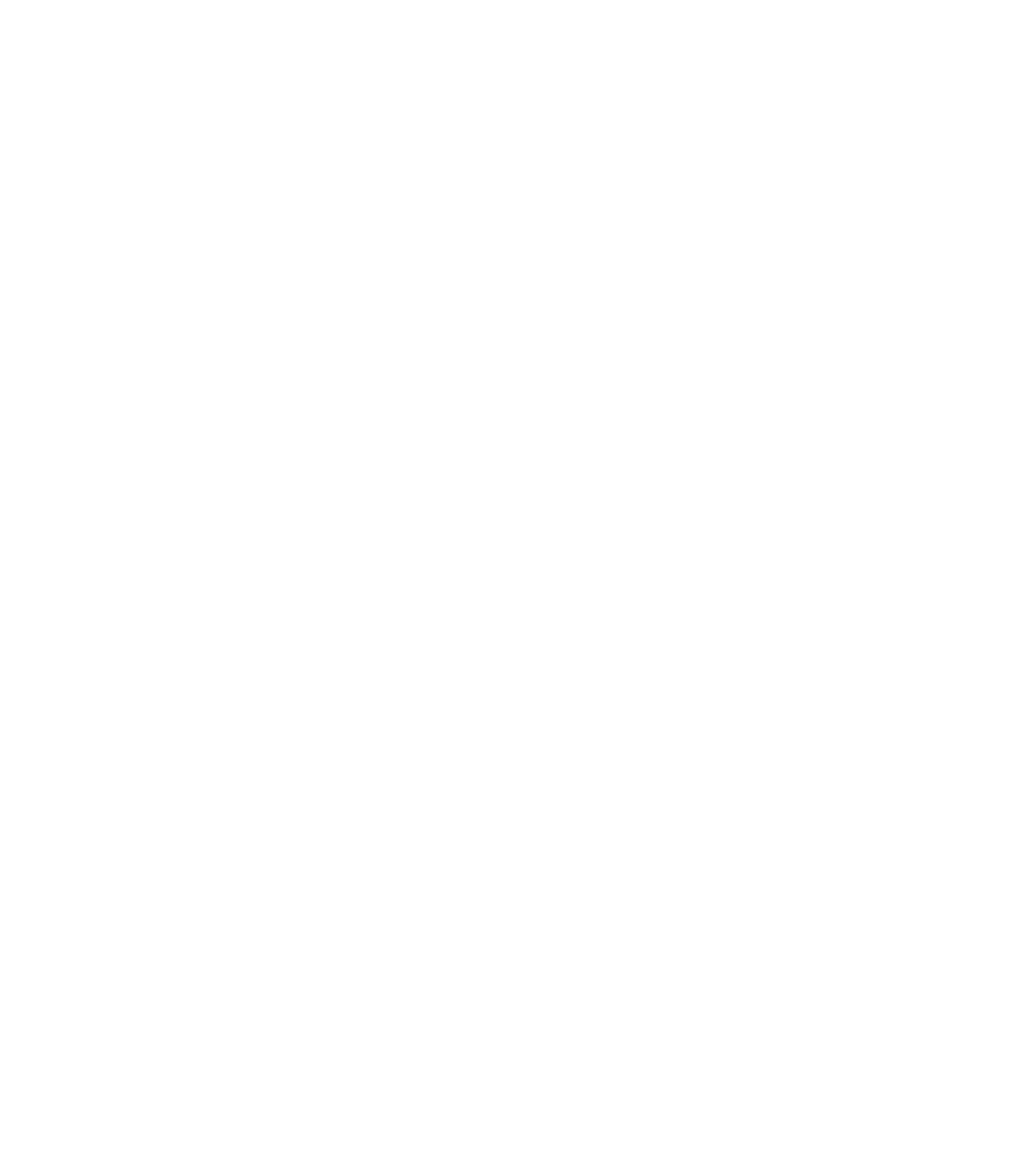
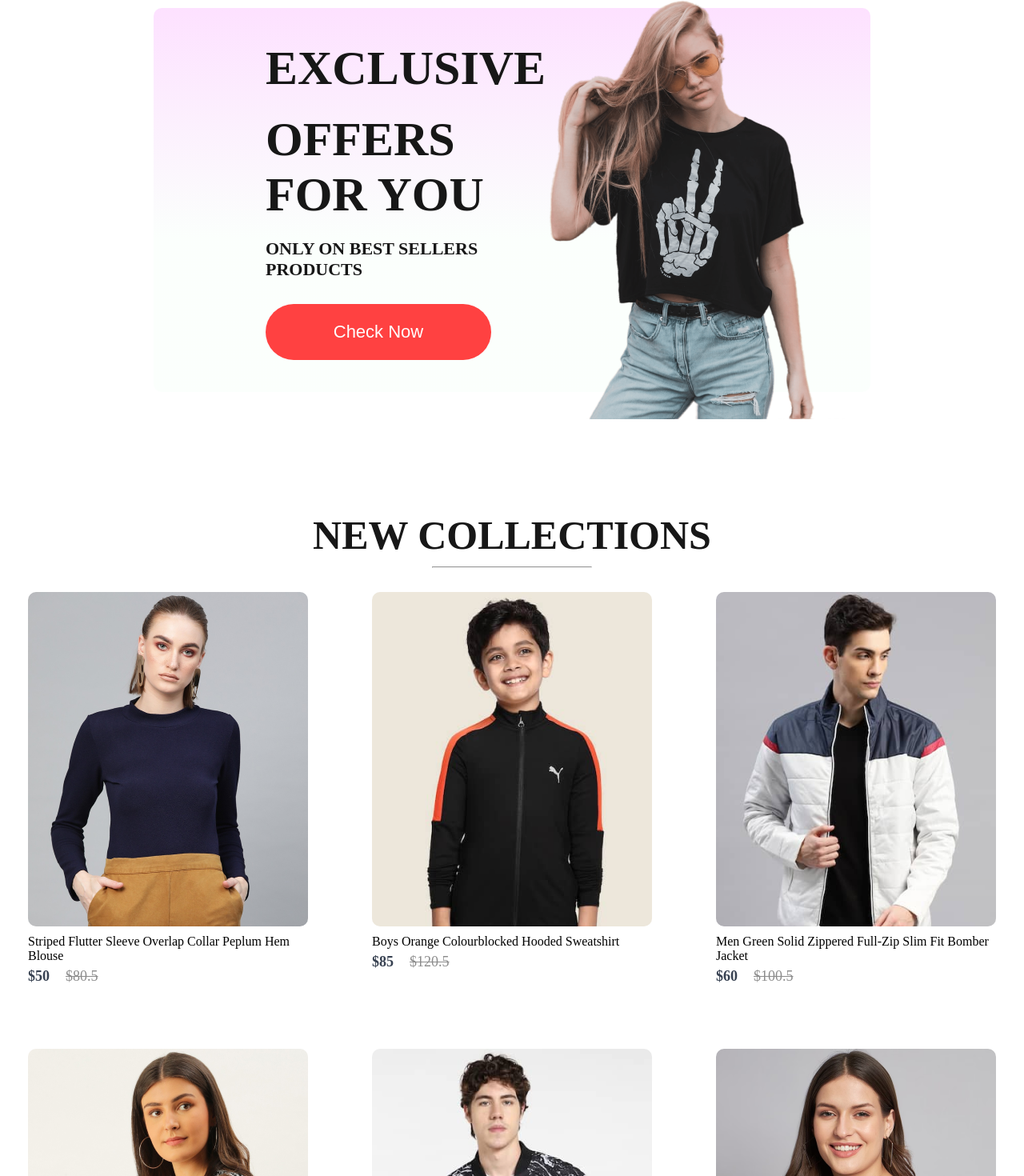
Before and after one commit to sameersattar123/Ecommerce_Store, a React (Vite) app in the folder frontend/: page / in a window 1280 px wide. Shown: the part 1607-3077 px from the top of the page at 80% size. Before the commit the page ends 1617 px from the top, so only its background shows below. Built offline with nearby package versions, Linux system fonts and the light colour scheme.

Commit message:
complete section

```diff
--- /dev/null
+++ b/frontend/src/components/Offers/Offers.css
@@ -0,0 +1,49 @@
+.Offers {
+  margin: auto;
+  display: flex;
+  height: 60vh;
+  width: 70%;
+  border-radius: 10px;
+  padding: 0px 140px;
+  margin-bottom: 150px;
+  background: linear-gradient(180deg, #fde1ff, #e1ffea22 60%);
+}
+
+.Offers_left {
+  flex: 1;
+  display: flex;
+  flex-direction: column;
+  justify-content: center;
+}
+
+.Offers_left h1 {
+  color: #171717;
+  font-size: 60px;
+  padding-bottom: 20px;
+  font-weight: 600;
+  text-transform: uppercase;
+}
+.Offers_left p {
+  color: #171717;
+  font-size: 22px;
+  font-weight: 600;
+}
+
+.Offers_left button {
+  width: 282px;
+  height: 70px;
+  border-radius: 35px;
+  margin-top: 30px;
+  cursor: pointer;
+  font-size: 22px;
+  font-weight: 500;
+  border: none;
+  background-color: #ff4141;
+  color: #fff;
+}
+.Offers_right {
+  flex: 1;
+  display: flex;
+  align-items: center;
+  justify-content: flex-end;
+}
--- /dev/null
+++ b/frontend/src/components/Offers/Offers.jsx
@@ -0,0 +1,21 @@
+import React from "react";
+import exclusive_image from "../../assets/exclusive_image.png";
+import "./Offers.css";
+
+const Offers = () => {
+  return (
+    <div className="Offers">
+      <div className="Offers_left">
+        <h1>Exclusive</h1>
+        <h1>Offers For You</h1>
+        <p>ONLY ON BEST SELLERS PRODUCTS</p>
+        <button>Check Now</button>
+      </div>
+      <div className="Offers_right">
+        <img src={exclusive_image} alt="" />
+      </div>
+    </div>
+  );
+};
+
+export default Offers;
--- /dev/null
+++ b/frontend/src/components/newCollections/newCollections.css
@@ -0,0 +1,28 @@
+.newCollections {
+  display: flex;
+  flex-direction: column;
+  align-items: center;
+  height: 90vh;
+  gap: 10px;
+}
+
+.newCollections h1 {
+  color: #171717;
+  font-size: 50px;
+  font-weight: 600;
+}
+
+.newCollections hr {
+  width: 200px;
+  height: 6px;
+  border-radius: 10px;
+  background-color: #252525;
+}
+
+.newCollections_item {
+  display: flex;
+  margin-top: 20px;
+  justify-content: center;
+  flex-wrap: wrap;
+  gap: 80px;
+}
--- /dev/null
+++ b/frontend/src/components/newCollections/newCollections.jsx
@@ -0,0 +1,29 @@
+import React from 'react'
+import Item from "../Item/Item";
+import "./newCollections.css"
+import new_collections from '../../utils/new_collections';
+
+const newCollections = () => {
+  return (
+    <div className="newCollections">
+      <h1>NEW COLLECTIONS</h1>
+      <hr />
+      <div className="newCollections_item">
+        {new_collections.map((item, i) => {
+          return (
+            <Item
+            key={i}
+            id={item.id}
+            name={item.name}
+            img={item.image}
+            newPrice={item.new_price}
+            oldPrice={item.old_price}
+          />
+          );
+        })}
+      </div>
+    </div>
+  )
+}
+
+export default newCollections
--- a/frontend/src/pages/Shop.jsx
+++ b/frontend/src/pages/Shop.jsx
@@ -1,12 +1,16 @@
 import React from 'react'
 import Hero from '../components/Hero/Hero'
 import PopularItem from '../components/PopularItem/PopularItem'
+import Offers from '../components/Offers/Offers'
+import NewCollections from '../components/newCollections/newCollections'
 
 const Shop = () => {
   return (
     <div>
         <Hero/>
         <PopularItem/>
+        <Offers/>
+        <NewCollections/>
     </div>
   )
 }
```
Also changed, not shown: frontend/src/utils/new_collections.js (+8 -8 lines).
